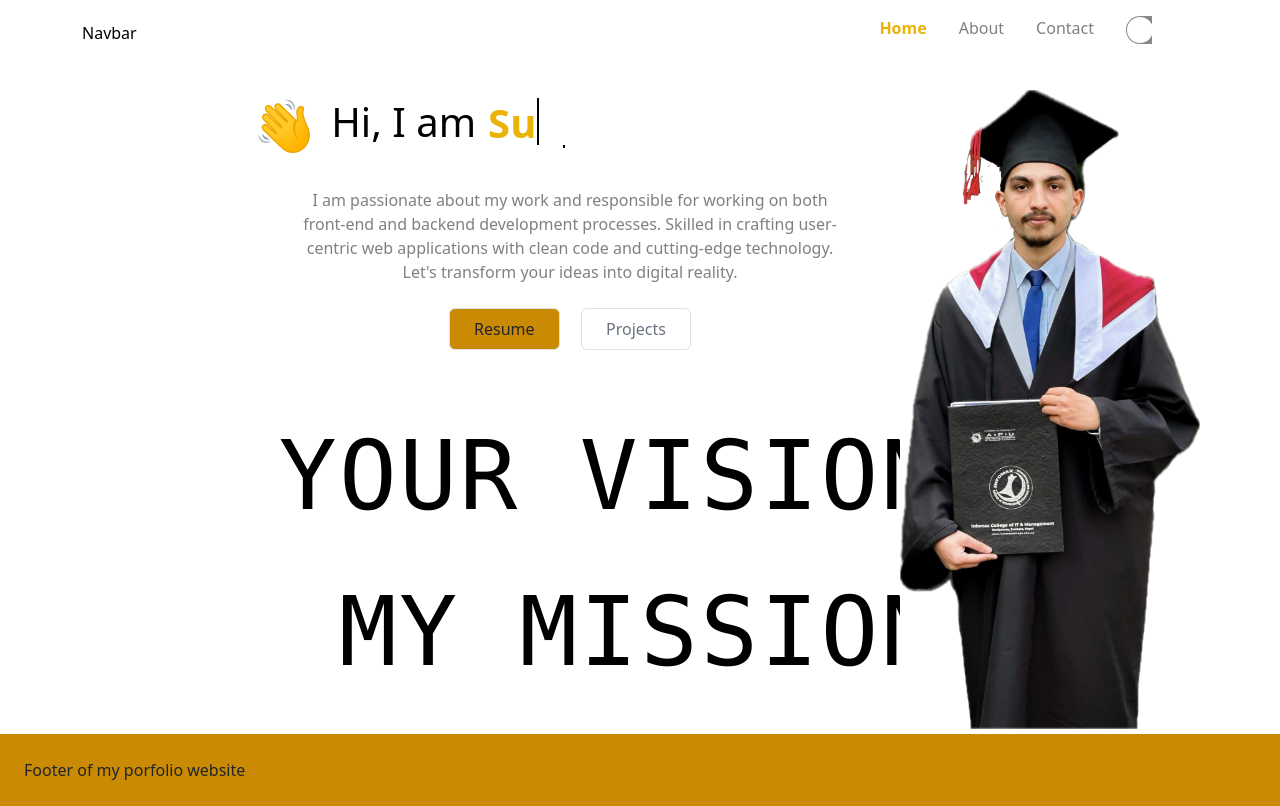
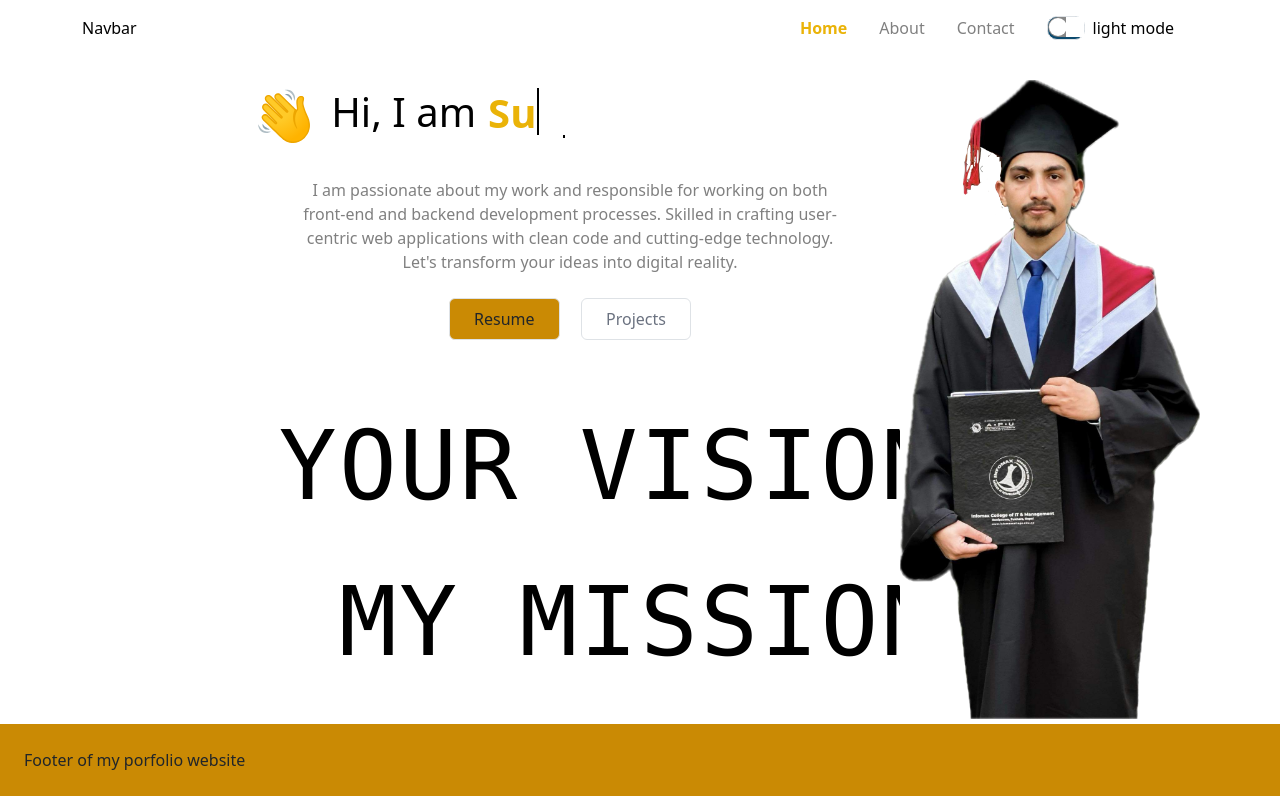
Before and after one commit to suraz-101/Portfolio, a React (Vite) app in the folder Portfolio-Website/: page / in a window 1280 px wide. Built offline with nearby package versions, Linux system fonts and the light colour scheme.

Commit message:
toggle botton styling

```diff
--- a/Portfolio-Website/src/layouts/Navbar.jsx
+++ b/Portfolio-Website/src/layouts/Navbar.jsx
@@ -64,14 +64,23 @@ export const Navigation = () => {
               Contact
             </Link>
           </Nav.Link>
-          <Nav.Link className="text-muted">
+          <Nav.Link className="text-muted d-flex justify-center">
             {/* <ToggleBtn onChecked={handleClick()} /> */}
             <ReactSwitch
-              className="text-dark"
+              className="text-black bg-sky-900 dark:bg-gray-700 dark:text-white border border-gray"
               onChange={handleClick}
               checked={toggle === "dark"}
-              // style={{ border: "1px solid yellow" }}
+              width={36} // This makes the switch smaller
+              height={20} // This makes the switch smaller
             />
+            <span
+              className={`${
+                toggle === "dark" ? "text-white" : "text-black"
+              } mx-2`}
+            >
+              {toggle} mode
+            </span>
+
             {/* <button
               onClick={handleClick}
               className={`text-decoration-none  ${
```
